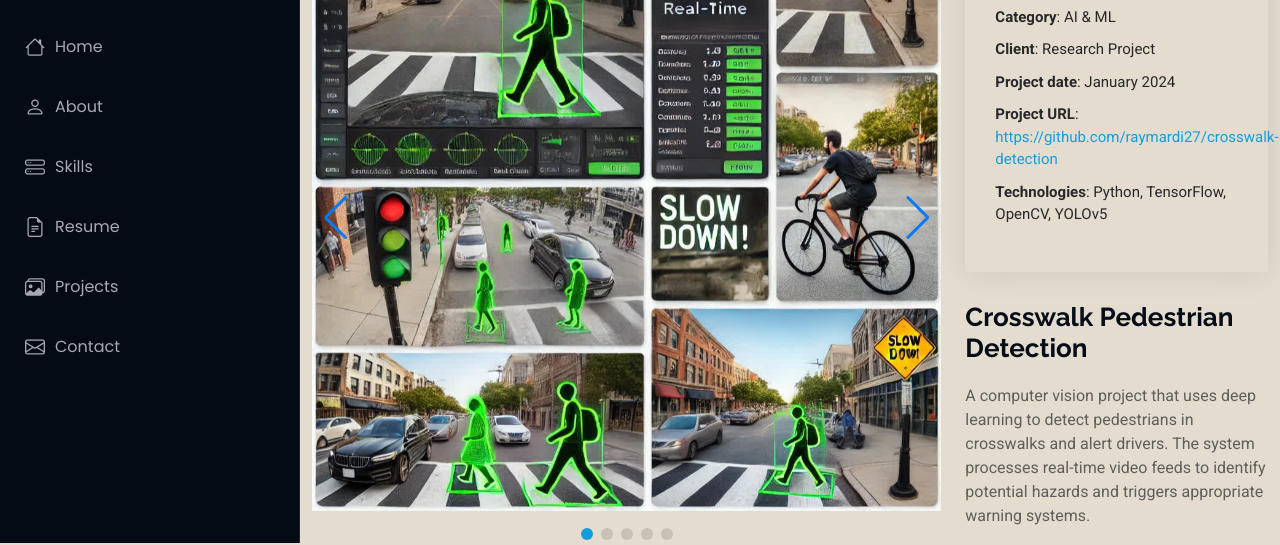
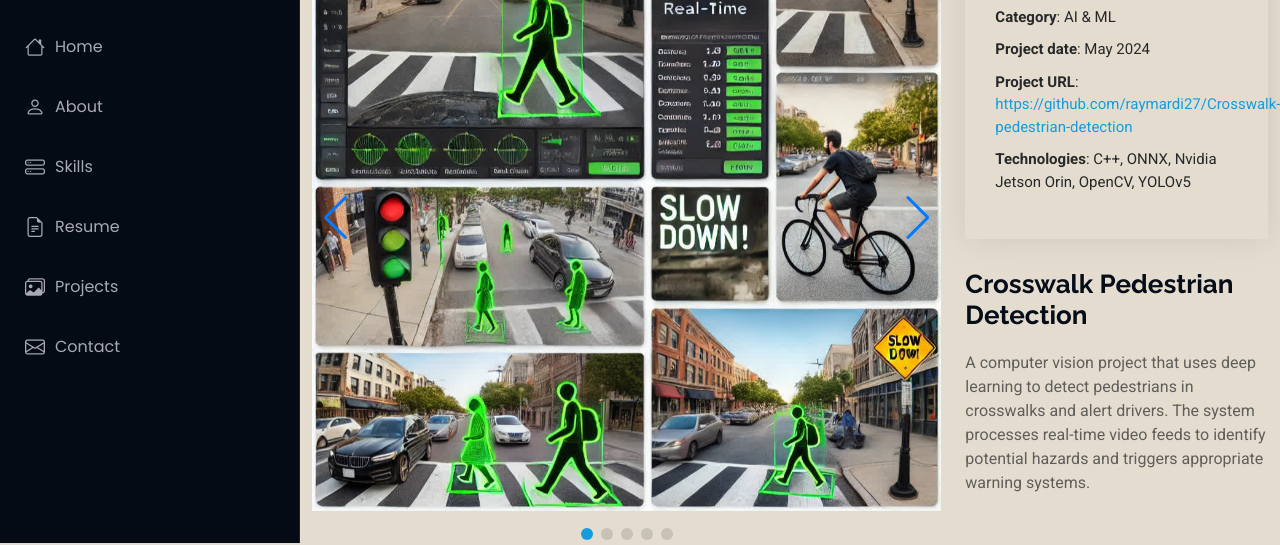
Before and after one commit to raymardi27/raymardi27.github.io, a plain HTML site: page project-details.html in a window 1280 px wide. Shown: the part 257-802 px from the top of the page. Drawn offline with nearby package versions, Linux system fonts and the light colour scheme.

Commit message:
Updated projects

```diff
--- a/assets/js/project-details.js
+++ b/assets/js/project-details.js
@@ -9,29 +9,29 @@ document.addEventListener('DOMContentLoaded', function() {
         index: 0,
         title: 'Crosswalk Pedestrian Detection',
         category: 'AI & ML',
-        client: 'Research Project',
-        date: 'January 2024',
-        url: 'https://github.com/raymardi27/crosswalk-detection',
+        // client: 'University Project',
+        date: 'May 2024',
+        url: 'https://github.com/raymardi27/Crosswalk-pedestrian-detection',
         description: 'A computer vision project that uses deep learning to detect pedestrians in crosswalks and alert drivers. The system processes real-time video feeds to identify potential hazards and triggers appropriate warning systems.',
-        technologies: ['Python', 'TensorFlow', 'OpenCV', 'YOLOv5']
+        technologies: ['C++','ONNX', 'Nvidia Jetson Orin', 'OpenCV', 'YOLOv5']
       },
       'chess': {
         index: 1,
         title: 'Ajax Chess',
         category: 'Web Development',
-        client: 'Personal Project',
-        date: 'December 2023',
-        url: 'https://github.com/raymardi27/ajax-chess',
+        // client: 'University Project',
+        date: 'December 2024',
+        url: 'https://github.com/raymardi27/Ajax-Chess',
         description: 'A full-stack chess application built with Django and deployed on Google Cloud Platform. Features include real-time gameplay, move validation, and game state persistence.',
-        technologies: ['Django', 'Python', 'JavaScript', 'GCP']
+        technologies: ['Django', 'Python', 'JavaScript', 'GCP', 'Docker', 'PostgreSQL', 'Redis']
       },
       'voice-robot': {
         index: 2,
         title: 'Voice Activated Object Navigation Robot',
         category: 'AI & ML',
-        client: 'University Project',
-        date: 'November 2023',
-        url: 'https://github.com/raymardi27/voice-nav-robot',
+        // client: 'University Project',
+        date: 'December 2024',
+        url: 'https://github.com/get2aadil/robotics',
         description: 'An autonomous robot system that responds to voice commands for object navigation. Integrates speech recognition, obstacle avoidance, and path planning algorithms.',
         technologies: ['ROS', 'Python', 'TensorFlow', 'Speech Recognition']
       },
@@ -39,22 +39,22 @@ document.addEventListener('DOMContentLoaded', function() {
         index: 3,
         title: 'HaulLog - Logistics Management System',
         category: 'Web Development',
-        client: 'Enterprise Project',
-        date: 'October 2023',
-        url: 'https://github.com/raymardi27/haullog',
+        // client: 'Enterprise Project',
+        date: 'May 2024',
+        url: 'https://github.com/get2aadil/trucking-management-1-1',
         description: 'A comprehensive logistics management system for tracking shipments, managing inventory, and optimizing delivery routes for small and medium enterprises.',
         technologies: ['Node.js', 'Express', 'MongoDB', 'React']
       },
-      'autonomous-nav': {
-        index: 4,
-        title: 'Autonomous Navigation of a Humanoid Robot',
-        category: 'AI & ML',
-        client: 'Research Project',
-        date: 'September 2023',
-        url: 'https://github.com/raymardi27/autonomous-nav',
-        description: 'Implementation of advanced path planning algorithms for humanoid robot navigation in complex environments. Features real-time obstacle avoidance and dynamic path adjustment.',
-        technologies: ['ROS', 'C++', 'Python', 'SLAM']
-      }
+    //   'autonomous-nav': {
+    //     index: 4,
+    //     title: 'Autonomous Navigation of a Humanoid Robot',
+    //     category: 'AI & ML',
+    //     // client: 'Research Project',
+    //     date: 'May 2022',
+    //     url: 'https://github.com/raymardi27/autonomous-nav',
+    //     description: 'Implementation of advanced path planning algorithms for humanoid robot navigation in complex environments. Features real-time obstacle avoidance and dynamic path adjustment.',
+    //     technologies: ['ROS', 'C++', 'Python', 'SLAM']
+    //   }
     };
 
     // Function to update project details based on index
@@ -64,7 +64,6 @@ document.addEventListener('DOMContentLoaded', function() {
         document.querySelector('.project-info h3').textContent = project.title;
         document.querySelector('.project-info ul').innerHTML = `
           <li><strong>Category</strong>: ${project.category}</li>
-          <li><strong>Client</strong>: ${project.client}</li>
           <li><strong>Project date</strong>: ${project.date}</li>
           <li><strong>Project URL</strong>: <a href="${project.url}" target="_blank">${project.url}</a></li>
           <li><strong>Technologies</strong>: ${project.technologies.join(', ')}</li>
@@ -73,6 +72,8 @@ document.addEventListener('DOMContentLoaded', function() {
         document.querySelector('.project-description p').textContent = project.description;
       }
     }
+
+    // <li><strong>Client</strong>: ${project.client}</li>
 
     // Initialize Swiper with callback
     const swiperElement = document.querySelector('.project-details-slider');
--- a/project-details.html
+++ b/project-details.html
@@ -126,7 +126,7 @@
               <h3>Project information</h3>
               <ul>
                 <li><strong>Category</strong>: Web design</li>
-                <li><strong>Client</strong>: ASU Company</li>
+                <!-- <li><strong>Client</strong>: ASU Company</li> -->
                 <li><strong>Project date</strong>: 01 March, 2020</li>
                 <li><strong>Project URL</strong>: <a href="#">www.example.com</a></li>
               </ul>
@@ -144,13 +144,13 @@
 
   </main>
 
-  <footer id="footer" class="footer position-relative light-background">
+  <!-- <footer id="footer" class="footer position-relative light-background">
     <div class="container">
       <div class="copyright text-center">
         <p>© <span>Copyright</span> <strong class="px-1">Rutvik Yamkanmardi</strong> <span>All Rights Reserved</span></p>
       </div>
     </div>
-  </footer>
+  </footer> -->
 
   <!-- Scroll Top -->
   <a href="#" id="scroll-top" class="scroll-top d-flex align-items-center justify-content-center"><i class="bi bi-arrow-up-short"></i></a>
@@ -173,6 +173,7 @@
   <!-- Main JS File -->
   <script src="assets/js/project-details.js"></script>
   <script src="assets/js/main.js"></script>
+  <script src="assets/js/theme.js"></script>
 
 </body>
 
```
Also changed, not shown: index.html (+2 -2 lines).
